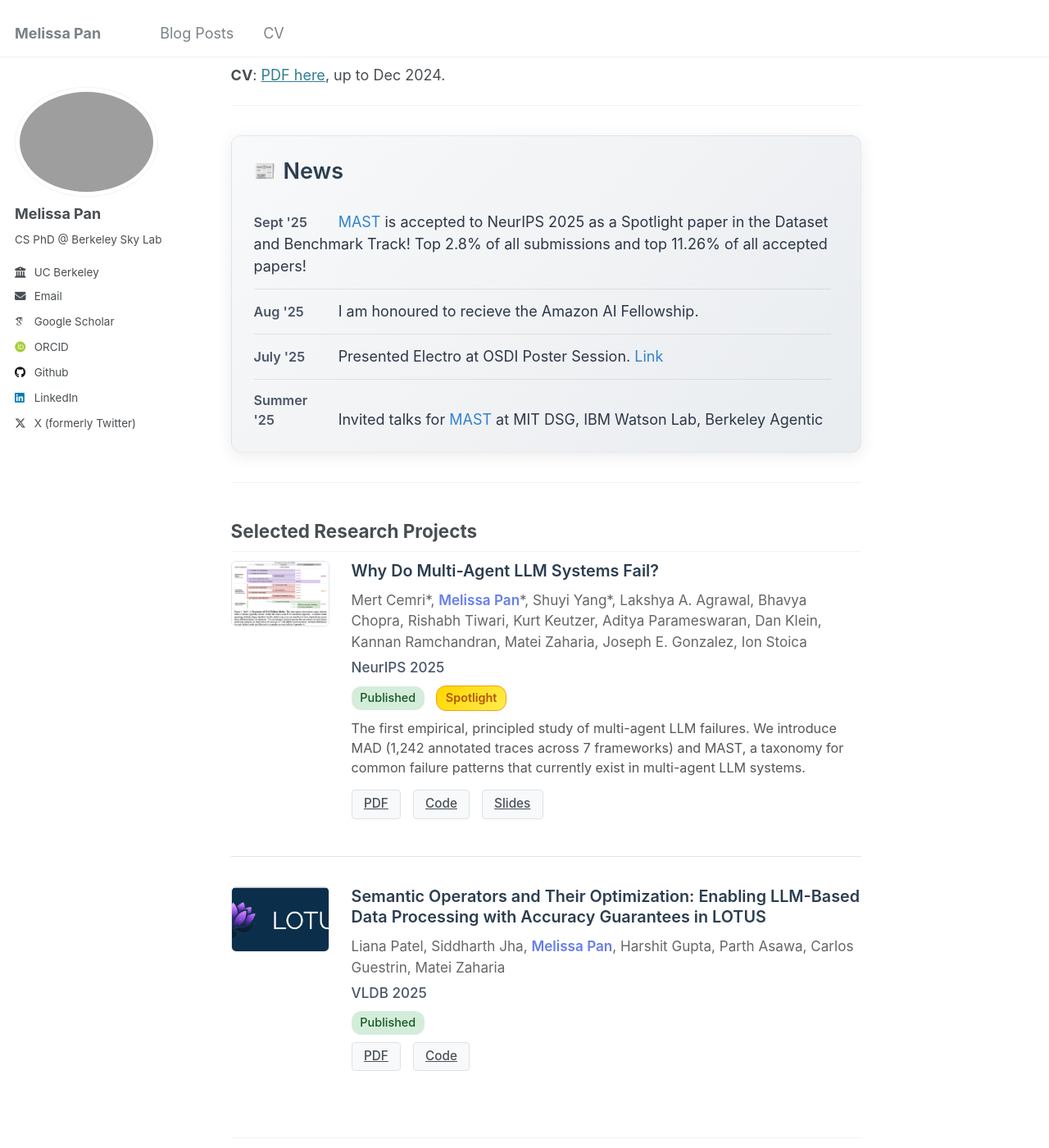
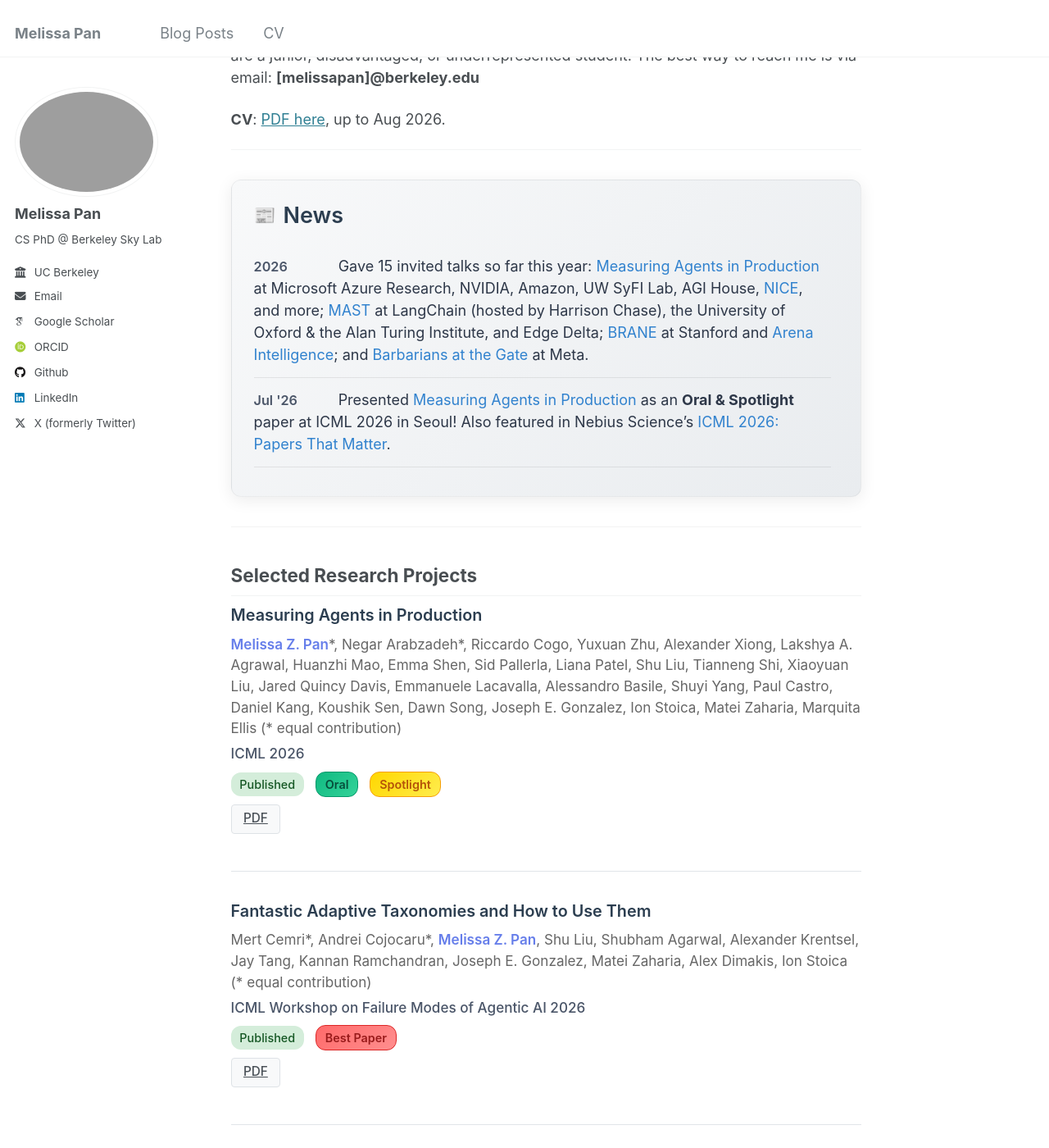
Before and after one commit to melissa-pan/melissa-pan.github.io, a Jekyll site: the page built from _pages/about.md, in a window 1280 px wide and 1400 px high, scrolled down 713 px. Shown: the whole window at 82% size. Built offline with Jekyll 4.4.1, drawn with Linux system fonts in a browser that asks for light colours; some web fonts are replaced; some of the changed text lies outside the part shown.

Commit message:
Update site content from Aug 2026 CV
- Selected papers: only awarded (Oral/Spotlight/Best Paper) or (co-)first-author work
- News: paper awards, fellowships (Amazon, Laude Residency, Slingshots), 2026 talks summary, Arena internship
- About: third-year, work closely with Ion Stoica & Joey Gonzalez, updated research focus and services
- Upload cv_2026.pdf and point CV links at it
- Fix X/Twitter handle to @melissapan

Co-Authored-By: Claude Fable 5 <noreply@anthropic.com>

```diff
--- a/_config.yml
+++ b/_config.yml
@@ -66,7 +66,7 @@ author:
   steam            : # Username
   telegram         : # URL
   tumblr           : # Username
-  twitter          : melissa_zyp # Username for X / Twitter
+  twitter          : melissapan # Username for X / Twitter
   vine             : # Username
   weibo            : # Username
   wikipedia        : # Username
--- a/_data/news.yml
+++ b/_data/news.yml
@@ -1,12 +1,48 @@
 # News Updates
 # Add new items at the top of the list for reverse chronological order
 # Format: date, content (can include markdown links)
+
+- date: "2026"
+  content: "Gave 15 invited talks so far this year: [Measuring Agents in Production](https://arxiv.org/abs/2512.04123) at Microsoft Azure Research, NVIDIA, Amazon, UW SyFI Lab, AGI House, [NICE](https://www.youtube.com/live/hcQmCWzwXyQ), and more; [MAST](https://arxiv.org/abs/2503.13657) at LangChain (hosted by Harrison Chase), the University of Oxford & the Alan Turing Institute, and Edge Delta; [BRANE](https://arxiv.org/abs/2605.27361) at Stanford and [Arena Intelligence](https://www.youtube.com/watch?v=PlGC7sA8KEs); and [Barbarians at the Gate](https://arxiv.org/abs/2510.06189) at Meta."
+
+- date: "Jul '26"
+  content: "Presented [Measuring Agents in Production](https://arxiv.org/abs/2512.04123) as an **Oral & Spotlight** paper at ICML 2026 in Seoul! Also featured in Nebius Science's [ICML 2026: Papers That Matter](https://nebius.science/stories/icml-papers-that-matter)."
+
+- date: "Jul '26"
+  content: "[Fantastic Adaptive Taxonomies and How to Use Them](https://arxiv.org/abs/2607.16387) won the **Best Paper Award** at the ICML 2026 Workshop on Failure Modes of Agentic AI!"
+
+- date: "Jul '26"
+  content: "I am interning at Arena Intelligence this summer as a machine learning research intern, working with Prof. Ion Stoica on coding agent efficiency."
+
+- date: "May '26"
+  content: "New preprint: [Natural Language Query to Configuration for Retrieval Agents](https://arxiv.org/abs/2605.27361) (BRANE), a Laude Slingshots project, with our collaborators at Microsoft Azure Research."
+
+- date: "May '26"
+  content: "[SkyDiscover](https://dl.acm.org/doi/10.1145/3786335.3813221) is presented at ACM CAIS 2026 as a **Spotlight** in the Demo Track!"
+
+- date: "Mar '26"
+  content: "My work on energy-efficient AI systems is featured in The Daily Californian: [UC Berkeley researchers use AI to tackle climate problems](https://www.dailycal.org/uc-berkeley-researchers-use-ai-to-tackle-climate-problems/article_ae11ff72-0514-458b-81c1-46535d982f30.html)."
+
+- date: "Feb '26"
+  content: "MAP: Measuring Agents in Production is selected for the Laude Institute's [Slingshots // TWO](https://www.laude.org/updates/slingshots-two) batch!"
+
+- date: "Dec '25"
+  content: "I am selected as a [Laude Institute](https://www.laude.org/) AI Resident!"
+
+- date: "Dec '25"
+  content: "Presented [MAST](https://arxiv.org/abs/2503.13657) (Spotlight) at NeurIPS 2025 in San Diego, and [Towards Automatically Optimizing Retrieval Augmented AI Systems](https://openreview.net/forum?id=an17DUVvuS) at the ML for Systems workshop!"
+
+- date: "Dec '25"
+  content: "New preprint: [Measuring Agents in Production](https://arxiv.org/abs/2512.04123) — a study of how LLM agents are deployed and measured in production across industry."
+
+- date: "Oct '25"
+  content: "New preprint: [Barbarians at the Gate: How AI is Upending Systems Research](https://arxiv.org/abs/2510.06189)!"
 
 - date: "Sept '25"
   content: "[MAST](https://arxiv.org/abs/2503.13657) is accepted to NeurIPS 2025 as a Spotlight paper in the Dataset and Benchmark Track! Top 2.8% of all submissions and top 11.26% of all accepted papers!"
 
 - date: "Aug '25"
-  content: "I am honoured to recieve the Amazon AI Fellowship."
+  content: "I am honoured to receive the [Amazon AI Fellowship](https://eecs.berkeley.edu/news/eecs-students-drive-ai-innovation-as-amazon-phd-fellows/)."
 
 - date: "July '25"
   content: "Presented Electro at OSDI Poster Session. [Link](https://www.usenix.org/conference/osdi25/poster-session)"
@@ -18,7 +54,7 @@
   content: "Presented at [SOSP24 poster session](https://sigops.org/s/conferences/sosp/2024/cfpo.html), and [SYSDW workshop](https://sysdw24.github.io/)!"
 
 - date: "Aug '24"
-  content: "Joined UC Berkeley EECS!"
+  content: "Joined UC Berkeley EECS! Honoured to receive the Katherine & James Lau EECS Fellowship."
 
 - date: "May '24"
   content: "Worked on graph optimization in edge TPU at Google."
--- a/_data/research.yml
+++ b/_data/research.yml
@@ -1,60 +1,83 @@
-# Research Publications
+# Selected Research Publications
 # Add new items at the top of the list for reverse chronological order
+# Selection criteria: papers with awards (Spotlight / Oral / Best Paper) or first / co-first author
 # Format: title, authors, venue, year, links, image (optional), description (optional)
 
+- title: "Measuring Agents in Production"
+  authors: "Melissa Z. Pan*, Negar Arabzadeh*, Riccardo Cogo, Yuxuan Zhu, Alexander Xiong, Lakshya A. Agrawal, Huanzhi Mao, Emma Shen, Sid Pallerla, Liana Patel, Shu Liu, Tianneng Shi, Xiaoyuan Liu, Jared Quincy Davis, Emmanuele Lacavalla, Alessandro Basile, Shuyi Yang, Paul Castro, Daniel Kang, Koushik Sen, Dawn Song, Joseph E. Gonzalez, Ion Stoica, Matei Zaharia, Marquita Ellis (* equal contribution)"
+  venue: "ICML"
+  year: 2026
+  status: "Published"
+  award: "Oral"
+  award2: "Spotlight"
+  links:
+    pdf: "https://arxiv.org/abs/2512.04123"
+  featured: false
+
+- title: "Fantastic Adaptive Taxonomies and How to Use Them"
+  authors: "Mert Cemri*, Andrei Cojocaru*, Melissa Z. Pan, Shu Liu, Shubham Agarwal, Alexander Krentsel, Jay Tang, Kannan Ramchandran, Joseph E. Gonzalez, Matei Zaharia, Alex Dimakis, Ion Stoica (* equal contribution)"
+  venue: "ICML Workshop on Failure Modes of Agentic AI"
+  year: 2026
+  status: "Published"
+  award: "Best Paper"
+  links:
+    pdf: "https://arxiv.org/abs/2607.16387"
+  featured: false
+
+- title: "SkyDiscover: A Flexible, Adaptive Framework for AI-Driven Scientific and Algorithmic Discovery"
+  authors: "Shu Liu, Mert Cemri, Shubham Agarwal, Alexander Krentsel, Ashwin Naren, Qiuyang Mang, Zhifei Li, Akshat Gupta, Monishwaran Maheswaran, Audrey Cheng, Melissa Z. Pan, Ethan Boneh, Kannan Ramchandran, Koushik Sen, Matei Zaharia, Alexandros G. Dimakis, Ion Stoica"
+  venue: "ACM CAIS, Demo Track"
+  year: 2026
+  status: "Published"
+  award: "Spotlight"
+  links:
+    pdf: "https://dl.acm.org/doi/10.1145/3786335.3813221"
+  featured: false
+
+- title: "Natural Language Query to Configuration for Retrieval Agents"
+  authors: "Melissa Z. Pan, Negar Arabzadeh, Mathew Jacob, Fiodar Kazhamiaka, Esha Choukse, Matei Zaharia"
+  venue: "arXiv preprint"
+  year: 2026
+  status: "Preprint"
+  links:
+    pdf: "https://arxiv.org/abs/2605.27361"
+  featured: false
+
 - title: "Why Do Multi-Agent LLM Systems Fail?"
-  authors: "Mert Cemri*, Melissa Pan*, Shuyi Yang*, Lakshya A. Agrawal, Bhavya Chopra, Rishabh Tiwari, Kurt Keutzer, Aditya Parameswaran, Dan Klein, Kannan Ramchandran, Matei Zaharia, Joseph E. Gonzalez, Ion Stoica"
-  venue: "NeurIPS"
+  authors: "Melissa Pan*, Mert Cemri*, Shuyi Yang*, Lakshya A. Agrawal, Bhavya Chopra, Rishabh Tiwari, Kurt Keutzer, Aditya Parameswaran, Dan Klein, Kannan Ramchandran, Matei Zaharia, Joseph E. Gonzalez, Ion Stoica (* equal contribution)"
+  venue: "NeurIPS Datasets and Benchmarks Track"
   year: 2025
-  status: "Published" # Published, Under Review, Preprint, etc.
-  award: "Spotlight" # Optional: Spotlight, Best Paper, Outstanding Paper, etc.
+  status: "Published"
+  award: "Spotlight"
   links:
-    # pdf: "http://academicpages.github.io/files/paper3.pdf"
     pdf: "https://arxiv.org/abs/2503.13657"
     code: "https://github.com/multi-agent-systems-failure-taxonomy/MAST"
-    # website: "https://project-website.com"
     slides: "https://drive.google.com/file/d/12_5h_47klBEVC4l2eNd0O-uxXl8SZUCq/view?usp=sharing"
-    # poster: "../files/poster.pdf"
-    # video: "https://youtube.com/watch?v=xxxxx"
-  image: "mast.jpg" # Optional: place in /images/ folder
-  description: "The first empirical, principled study of multi-agent LLM failures. We introduce MAD (1,242 annotated traces across 7 frameworks) and MAST, a taxonomy for common failure patterns that currently exist in multi-agent LLM systems." # Optional
-  featured: false # Set to true for featured/highlighted papers
+  image: "mast.jpg"
+  description: "The first empirical, principled study of multi-agent LLM failures. We introduce MAD (1,242 annotated traces across 7 frameworks) and MAST, a taxonomy for common failure patterns that currently exist in multi-agent LLM systems."
+  featured: false
 
-- title: "Semantic Operators and Their Optimization: Enabling LLM-Based Data Processing with Accuracy Guarantees in LOTUS"
-  authors: "Liana Patel, Siddharth Jha, Melissa Pan, Harshit Gupta, Parth Asawa, Carlos Guestrin, Matei Zaharia"
-  venue: "VLDB"
+- title: "Towards Automatically Optimizing Retrieval Augmented AI Systems"
+  authors: "Melissa Z. Pan, Negar Arabzadeh, Mathew Jacob, Fiodar Kazhamiaka, Esha Choukse, Matei Zaharia"
+  venue: "Machine Learning for Systems Workshop @ NeurIPS; also presented at the OSDI 2025 Poster Session"
   year: 2025
   status: "Published"
   links:
-    pdf: "https://www.vldb.org/pvldb/vol18/p4171-patel.pdf"
-    code: "https://github.com/lotus-lab/lotus"
-  image: "lotus.png" # Optional: place in /images/ folder
+    pdf: "https://openreview.net/forum?id=an17DUVvuS"
   featured: false
 
-# - title: "Paper Title Number 2"
-#   authors: "Your Name, Co-Author Name"
-#   venue: "Journal Name"
-#   year: 2022
-#   status: "Published"
-#   links:
-#     pdf: "http://academicpages.github.io/files/paper1.pdf"
-#   featured: false
+- title: "Barbarians at the Gate: How AI is Upending Systems Research"
+  authors: "Melissa Pan*, Audrey Cheng*, Shu Liu*, Zhifei Li, Bowen Wang, Alex Krentsel, Tian Xia, Mert Cemri, Jongseok Park, Shuo Yang, Jeff Chen, Lakshya Agrawal, Aditya Desai, Jiarong Xing, Koushik Sen, Matei Zaharia, Ion Stoica (* equal contribution)"
+  venue: "arXiv preprint"
+  year: 2025
+  status: "Preprint"
+  links:
+    pdf: "https://arxiv.org/abs/2510.06189"
+  featured: false
 
-# Add more papers here - they will automatically appear in the research section
-# Example of a paper under review:
-# - title: "New Research Paper"
-#   authors: "Melissa Pan, Collaborator Name"
-#   venue: "Target Conference"
-#   year: 2025
-#   status: "Under Review"
-#   award: "Best Paper" # Options: Spotlight, Best Paper, Outstanding Paper, Oral
-#   links:
-#     arxiv: "https://arxiv.org/abs/xxxx.xxxxx"
-#   description: "Description of ongoing work."
-#   featured: true
-
-# Award options and their styling:
+# Award options and their styling (see _includes/head/custom.html):
 # - "Spotlight" -> Gold gradient badge
 # - "Best Paper" -> Red gradient badge
 # - "Outstanding Paper" -> Purple gradient badge
 # - "Oral" -> Green gradient badge
+# A paper can carry two badges via `award` + `award2`.
--- a/_pages/about.md
+++ b/_pages/about.md
@@ -7,10 +7,10 @@ redirect_from:
   - /about.html
 ---
 
-Hello! I'm a second-year Ph.D. student at UC Berkeley, advised by Prof. [Matei Zaharia](https://people.eecs.berkeley.edu/~matei/) and affiliated with the [Sky Computing Lab](https://sky.cs.berkeley.edu/). My research focuses on **sustainability as a first-order optimization objective** alongside **efficiency** in large-scale machine learning and data center systems. Broadly, I'm interested in:
-1. Machine learning systems
-2. Data center computing
-3. Distributed systems
+Hello! I'm a third-year Ph.D. student at UC Berkeley, advised by Prof. [Matei Zaharia](https://people.eecs.berkeley.edu/~matei/) and affiliated with the [Sky Computing Lab](https://sky.cs.berkeley.edu/). I also work closely with Prof. [Ion Stoica](https://people.eecs.berkeley.edu/~istoica/) and Prof. [Joey Gonzalez](https://people.eecs.berkeley.edu/~jegonzal/). I design and build **efficient and reliable machine learning systems** through joint optimization across the systems stack. Broadly, I'm interested in:
+1. Responsible and efficient frameworks for emerging **agent systems**, with **sustainability** as a first-order objective
+2. Reliably harnessing LLMs to **accelerate scientific discovery** in systems research and beyond
+3. Machine learning systems and data center computing
 
 Before coming to Berkeley, I completed my Master’s degree at Carnegie Mellon University (CMU), where I was very fortunate to work with Prof. [Akshitha Sriraman](https://users.ece.cmu.edu/~asrirama/). My Master’s research centered on developing sustainable resource management techniques for microservices in hyperscale data centers.
 
@@ -20,7 +20,7 @@ Please feel free reach out for research, collaborations, or a casual chat, espec
 **[melissapan]@berkeley.edu**
 
 
-**CV**: [PDF here](../files/cv_2024.pdf), up to Dec 2024.
+**CV**: [PDF here](../files/cv_2026.pdf), up to Aug 2026.
 
 ---
 
@@ -54,13 +54,16 @@ Please feel free reach out for research, collaborations, or a casual chat, espec
           {{ paper.title }}
         {% endif %}
       </div>
-      <div class="research-authors">{{ paper.authors | replace: 'Melissa Pan', '<span class="highlight-name">Melissa Pan</span>' }}</div>
+      <div class="research-authors">{{ paper.authors | replace: 'Melissa Z. Pan', '<span class="highlight-name">Melissa Z. Pan</span>' | replace: 'Melissa Pan', '<span class="highlight-name">Melissa Pan</span>' }}</div>
       <div class="research-venue">{{ paper.venue }} {{ paper.year }}</div>
       {% if paper.status %}
         <span class="research-status {{ paper.status | downcase | replace: ' ', '-' }}">{{ paper.status }}</span>
       {% endif %}
       {% if paper.award %}
         <span class="research-award {{ paper.award | downcase | replace: ' ', '-' }}">{{ paper.award }}</span>
+      {% endif %}
+      {% if paper.award2 %}
+        <span class="research-award {{ paper.award2 | downcase | replace: ' ', '-' }}">{{ paper.award2 }}</span>
       {% endif %}
       {% if paper.description %}
         <div class="research-description">{{ paper.description }}</div>
@@ -101,10 +104,10 @@ Please feel free reach out for research, collaborations, or a casual chat, espec
 I'm passionate about education and supporting the next generation of (computer) scientists, especially students from underrepresented backgrounds.
 
 **Teaching:**
-* **EY: Introduction to Programing Workshop** (Spring 2025) - Designed and lead a 1-day workshop for girls in the area from grade 5 - 9.
+* **Expanding Your Horizons, Creative Coding Workshop** (Spring 2025, Spring 2026) - Designed and led a 1-day workshop for girls in the area from grade 5 - 9.
 * Invited by Dr. [Brad Bass](https://www.environment.utoronto.ca/people/directories/all-faculty/brad-bass) as Guest lectures on sustainable computing and ML systems for University of Toronto's course [ENV360](https://artsci.calendar.utoronto.ca/course/env360h1).
 * **18-847: Data Center Computing** (Spring 2024) - Graduate Teaching Assistant at Carnegie Mellon University
-* **18-847: Data Center Computing** (Fall 2023) - Graduate Teaching Assistant at Carnegie Mellon University
+* **18-847: Modern Computer Systems** (Fall 2023) - Graduate Teaching Assistant at Carnegie Mellon University
 * **STEM4Girls Program** - Volunteer mentor for middle school girls interested in STEM
 
 **Mentorship:**
@@ -114,13 +117,17 @@ I'm passionate about education and supporting the next generation of (computer)
 * CMU ECE Graduate Mentorship Committee Chair (2024)
 
 **Academic Services:**
-* OSDI and ATC 2025 Artifact Evaluation Committee
+* NeurIPS Reviewer (2026)
+* ACM CAIS Reviewer (2026)
+* OSDI Artifact Evaluation Committee (OSDI '25, OSDI '26), ATC '25 Artifact Evaluation Committee
 
 **Other Services:**
+* Berkeley EECS Graduate Student Assembly, Co-President for CS (AY 2026 - 2027)
+* Berkeley NEXT Meetup Organizer (2026 - present)
 * Berkeley Faculty Hiring Student Committee Chair, EECS Graduate Student Assembly, EECS Grads Matter Committee Member (2025)
 * Berkeley Programing System Seminar (PS2) Organizer, Summer Edition on Research Agents (2025)
 * Berkeley Graduate Woman of Engineering, Career and Professional Develoment Committee (2024, 2025)
-* Berkeley [CSGE](https://csge.berkeley.edu/) Seminar Chair (2024, 2025)
+* Berkeley [CSGE](https://csge.berkeley.edu/) Seminar Chair (2024 - present)
 * Berkeley Faculty Hiring Student Committee Member (2024)
 
 
@@ -134,4 +141,4 @@ Hobbies/interests
 * I use emoji exccessively.
 
 
-This website is last updated: Sep 2025
+This website is last updated: Aug 2026
```
Also changed, not shown: _pages/cv.md (+3 -3 lines), 1 other file.
